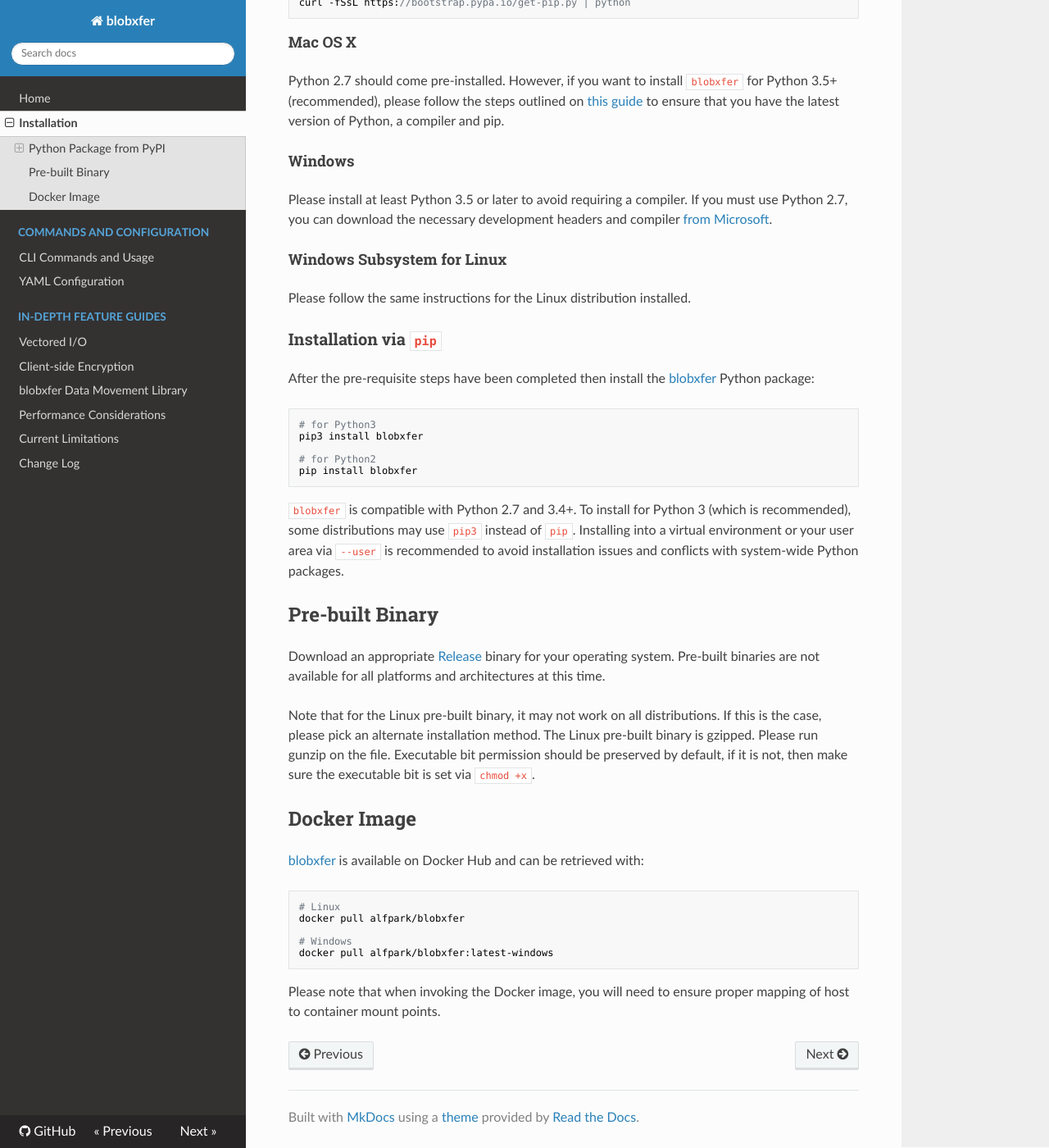
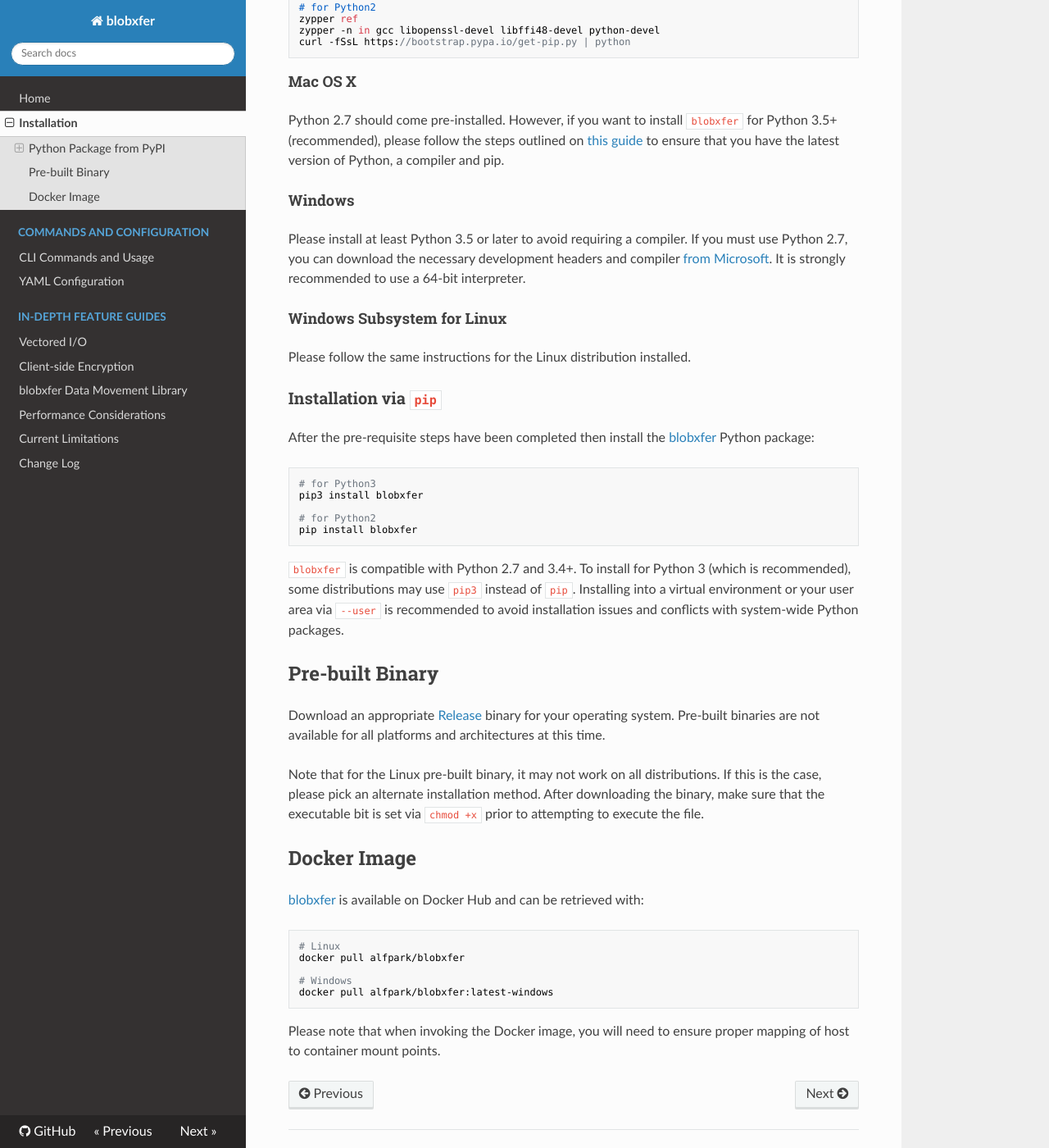
Before and after one commit to Azure/blobxfer, an MkDocs documentation site: the page built from docs/01-installation.md, in a window 1280 px wide and 1400 px high, scrolled down 1272 px. Shown: the whole window at 82% size. Built offline with MkDocs 1.6.1, drawn with Linux system fonts in a browser that asks for light colours; nearby versions of some CDN libraries; old or Windows-style settings are respelled for this version of MkDocs; some of the changed text lies outside the part shown.

Commit message:
Log interpreter arch
- Remove gzip from Linux binary

```diff
--- a/docs/01-installation.md
+++ b/docs/01-installation.md
@@ -15,6 +15,8 @@
 compiler and supporting libraries if there is no binary wheel for that
 dependency and your platform. Please follow the pre-requisites section first
 prior to invoking installation via `pip`.
+
+It is strongly recommended to use a 64-bit Python interpreter.
 
 ### Pre-requisites
 `blobxfer` has dependencies which require a C compiler if your platform does
@@ -68,6 +70,7 @@
 Please install at least Python 3.5 or later to avoid requiring a
 compiler. If you must use Python 2.7, you can download the necessary
 development headers and compiler [from Microsoft](http://aka.ms/vcpython27).
+It is strongly recommended to use a 64-bit interpreter.
 
 #### Windows Subsystem for Linux
 Please follow the same instructions for the Linux distribution installed.
@@ -97,9 +100,8 @@
 
 Note that for the Linux pre-built binary, it may not work on all
 distributions. If this is the case, please pick an alternate installation
-method. The Linux pre-built binary is gzipped. Please run gunzip on the
-file. Executable bit permission should be preserved by default, if it is
-not, then make sure the executable bit is set via `chmod +x`.
+method. After downloading the binary, make sure that the executable bit is
+set via `chmod +x` prior to attempting to execute the file.
 
 ## <a name="docker"></a>Docker Image
 [blobxfer](https://hub.docker.com/r/alfpark/blobxfer/) is available on
```
Also changed, not shown: .travis.yml (+2 -3 lines), 1 other file.
